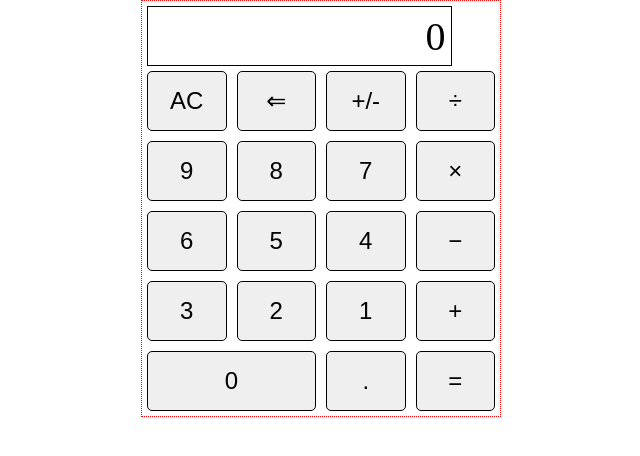
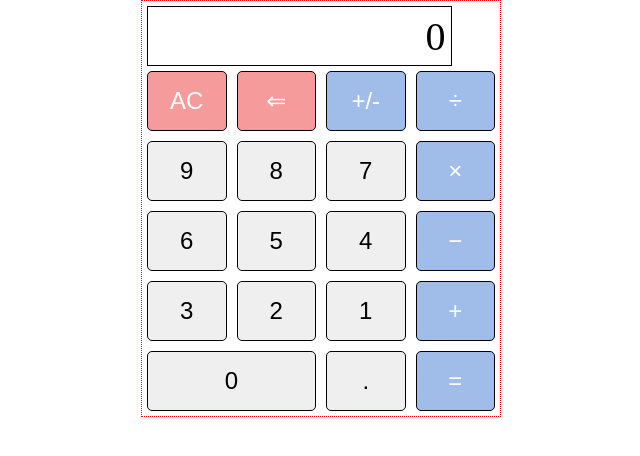
Before and after one commit to nickdavidson/odin-calculator, a plain HTML site: page index.html in a window 1280 px wide. Shown: the whole page, without its empty margins (319-959 px from the left). Drawn offline with Linux system fonts and the light colour scheme.

Commit message:
Add style to operator and utility buttons.
Change background colors and font color.

```diff
--- a/css/styles.css
+++ b/css/styles.css
@@ -58,3 +58,23 @@ button:hover {
 #btn-0 {
     grid-column: auto / span 2;
 }
+
+#clear-btn {
+    background-color: rgb(245, 155, 155);
+    color: white;
+}
+
+#backspace-btn {
+    background-color: rgb(245, 155, 155);
+    color: white;
+}
+
+.op-btn {
+    background-color: rgb(160, 189, 233);
+    color: white;
+}
+
+#positivity-btn {
+    background-color: rgb(160, 189, 233);
+    color: white;
+}
```
